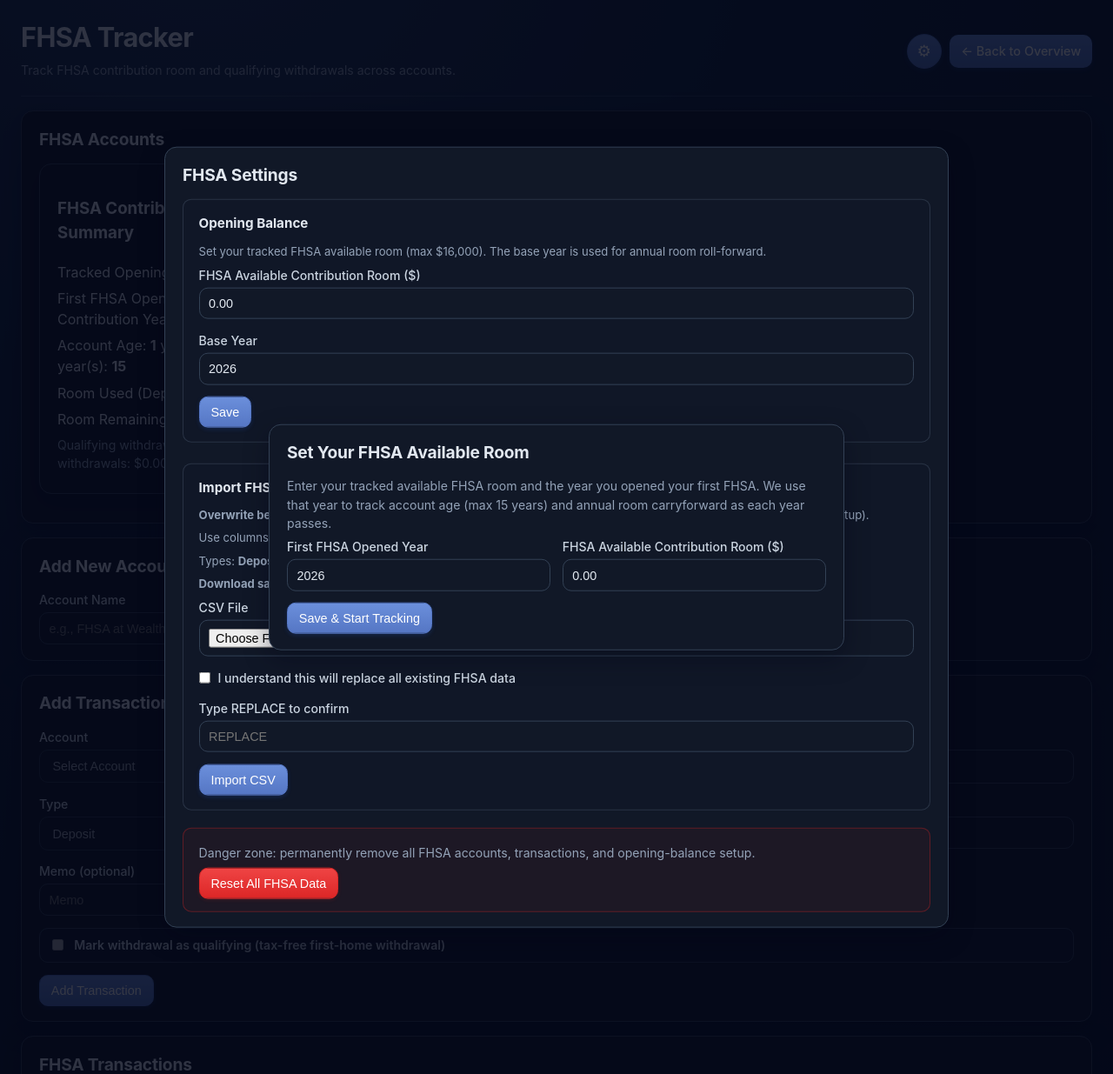
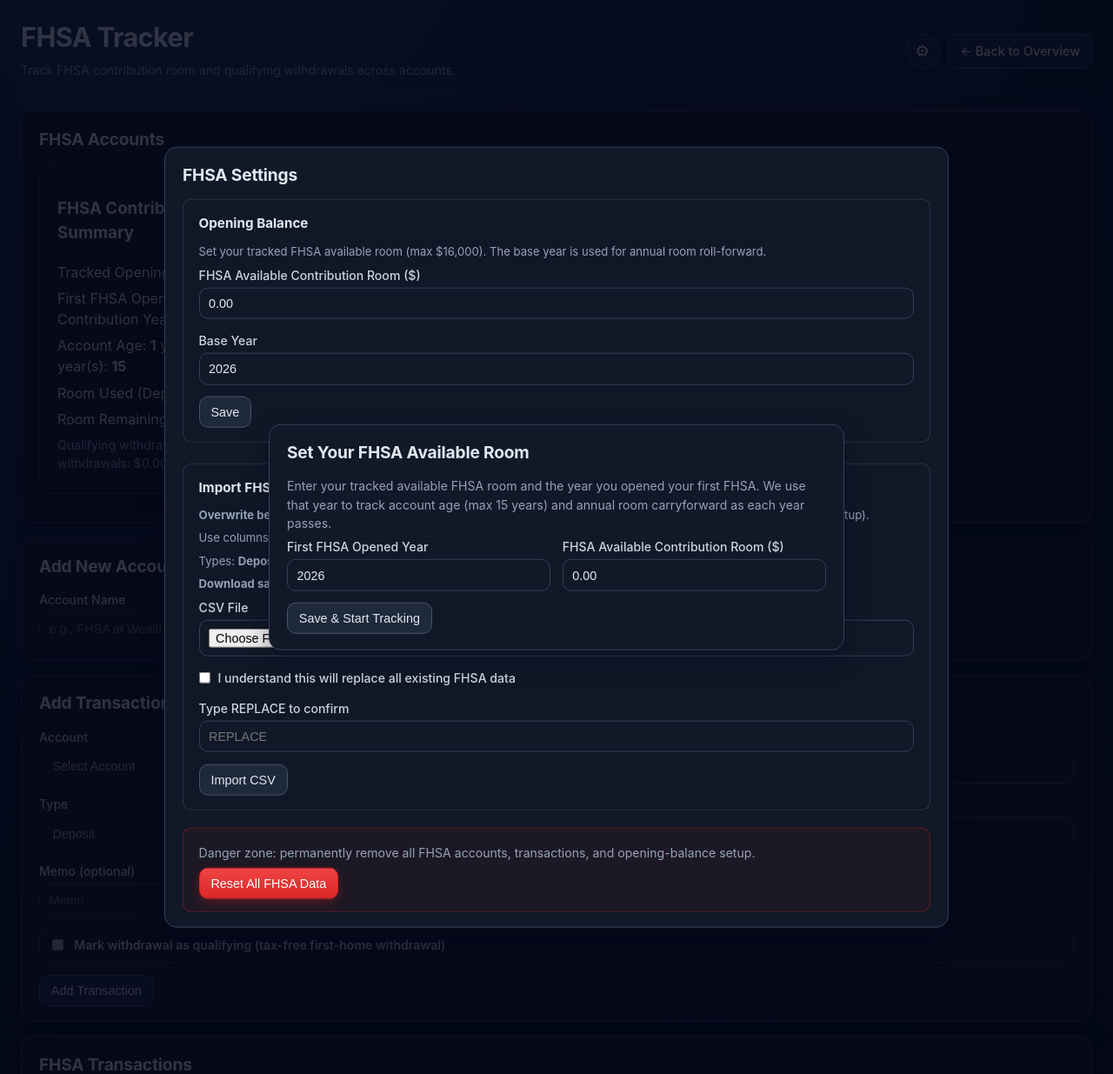
Before and after one commit to GabrielJean/FinGlass, a Django app: page /fhsa in a window 1280 px wide, after a click that opens the changed part. Shown: the whole page at 87% size. Run offline with Django 5.2, Linux system fonts and the light colour scheme; the visitor is signed in with stand-in values (Sample User, id 1); data that the repository does not hold is empty.

Commit message:
feat: update button styles and add secondary class for improved UI consistency

```diff
--- a/static/css/buttons.css
+++ b/static/css/buttons.css
@@ -4,42 +4,59 @@
 
 button {
   cursor: pointer;
-  background: linear-gradient(180deg, #6b8fdb 0%, #5576c4 100%);
-  color: #fff;
-  border-color: #5576c4;
+  background: #1e293b;
+  color: #e2e8f0;
+  border: 1px solid #475569;
+  border-color: #475569;
   font-weight: 500;
   min-height: 36px;
   padding: 0.5rem 0.8rem;
   font-size: 0.9rem;
-  box-shadow: 0 2px 5px rgba(37, 99, 235, 0.18);
-  transition: transform 120ms ease, filter 160ms ease, box-shadow 160ms ease;
+  box-shadow: none;
+  transition: filter 160ms ease, box-shadow 160ms ease, background-color 160ms ease, border-color 160ms ease;
 }
 
-button:hover {
-  filter: brightness(1.05);
-  box-shadow: 0 3px 7px rgba(37, 99, 235, 0.22);
+button:not(.btn-danger):not([data-action="delete"]):hover {
+  filter: none;
+  background: #3b4c63;
+  border-color: #94a3b8;
+  box-shadow: 0 10px 24px rgba(15, 23, 42, 0.34);
 }
 
-button:active {
-  transform: translateY(1px) scale(0.995);
+button:not(.btn-danger):not([data-action="delete"]):active {
+  box-shadow: 0 3px 10px rgba(15, 23, 42, 0.24);
 }
 
 .btn-link {
   display: inline-block;
   padding: 0.5rem 0.8rem;
   border-radius: 10px;
-  background: linear-gradient(180deg, #6b8fdb 0%, #5576c4 100%);
-  color: #fff;
+  background: #1e293b;
+  color: #e2e8f0;
   text-decoration: none;
   font-weight: 500;
   font-size: 0.9rem;
-  box-shadow: 0 2px 5px rgba(37, 99, 235, 0.18);
-  transition: transform 120ms ease, filter 160ms ease, box-shadow 160ms ease;
+  border: 1px solid #475569;
+  box-shadow: none;
+  transition: filter 160ms ease, box-shadow 160ms ease, background-color 160ms ease, border-color 160ms ease;
 }
 
-.btn-link:hover {
-  filter: brightness(1.05);
-  box-shadow: 0 3px 7px rgba(37, 99, 235, 0.22);
+.btn-link:not(.btn-danger):hover {
+  filter: none;
+  background: #3b4c63;
+  border-color: #94a3b8;
+  box-shadow: 0 10px 24px rgba(15, 23, 42, 0.34);
+}
+
+.btn-link:not(.btn-danger):active {
+  box-shadow: 0 3px 10px rgba(15, 23, 42, 0.24);
+}
+
+button:focus-visible,
+.btn-link:focus-visible {
+  outline: 2px solid #cbd5e1;
+  outline-offset: 2px;
+  box-shadow: 0 0 0 4px rgba(148, 163, 184, 0.34);
 }
 
 /* Button Variants */
@@ -108,7 +126,7 @@ button[data-action="delete"],
   background: linear-gradient(180deg, #ef4444 0%, #dc2626 100%);
   border-color: #dc2626;
   color: #ffffff;
-  box-shadow: 0 1px 4px rgba(220, 38, 38, 0.18);
+  box-shadow: 0 4px 12px rgba(220, 38, 38, 0.3);
 }
 
 button.btn-danger:hover,
--- a/static/css/theme.css
+++ b/static/css/theme.css
@@ -76,14 +76,14 @@ td,
 
 button,
 .btn-link {
-  background: linear-gradient(180deg, #6b8fdb 0%, #5576c4 100%);
-  border-color: #5576c4;
-  color: #ffffff;
+  background: #1e293b;
+  border-color: #475569;
+  color: #e2e8f0;
 }
 
 button:hover,
 .btn-link:hover {
-  filter: brightness(1.05);
+  filter: none;
 }
 
 .cash-account-row {
--- a/templates/acb.html
+++ b/templates/acb.html
@@ -21,7 +21,7 @@
           <h1>ACB Tracker</h1>
           <p class="muted">Add ACB transactions and open any security for full transaction editing.</p>
         </div>
-        <a class="btn-link" href="/">← Back to Overview</a>
+        <a class="btn-link btn-secondary" href="/">← Back to Overview</a>
       </header>
 
       <section class="card">
--- a/templates/credit_card.html
+++ b/templates/credit_card.html
@@ -72,7 +72,7 @@
               </div>
             </section>
           </div>
-          <a class="btn-link" href="/">← Back to Overview</a>
+          <a class="btn-link btn-secondary" href="/">← Back to Overview</a>
         </div>
       </header>
 
--- a/templates/fhsa.html
+++ b/templates/fhsa.html
@@ -87,7 +87,7 @@
               </div>
             </section>
           </div>
-          <a class="btn-link" href="/">← Back to Overview</a>
+          <a class="btn-link btn-secondary" href="/">← Back to Overview</a>
         </div>
       </header>
 
--- a/templates/holdings.html
+++ b/templates/holdings.html
@@ -21,7 +21,7 @@
           <h1>Holdings Editor</h1>
           <p class="muted">Add, edit, and delete investment account holdings without importing files.</p>
         </div>
-        <a class="btn-link" href="/">← Back to Overview</a>
+        <a class="btn-link btn-secondary" href="/">← Back to Overview</a>
       </header>
 
       <section class="card">
--- a/templates/net_worth.html
+++ b/templates/net_worth.html
@@ -21,7 +21,7 @@
           <h1>Net Worth Tracker</h1>
           <p class="muted">Add, edit, and remove net worth entries over time.</p>
         </div>
-        <a class="btn-link" href="/">← Back to Overview</a>
+        <a class="btn-link btn-secondary" href="/">← Back to Overview</a>
       </header>
 
       <section class="card">
--- a/templates/rrsp.html
+++ b/templates/rrsp.html
@@ -114,7 +114,7 @@
               </div>
             </section>
           </div>
-          <a class="btn-link" href="/">← Back to Overview</a>
+          <a class="btn-link btn-secondary" href="/">← Back to Overview</a>
         </div>
       </header>
 
--- a/templates/security.html
+++ b/templates/security.html
@@ -21,7 +21,7 @@
           <h1>{{ security }}</h1>
           <p class="muted">Security detail and transaction editing.</p>
         </div>
-        <a class="btn-link" href="/">← Back to Overview</a>
+        <a class="btn-link btn-secondary" href="/">← Back to Overview</a>
       </header>
 
       <section class="card">
--- a/templates/tfsa.html
+++ b/templates/tfsa.html
@@ -112,7 +112,7 @@
               </div>
             </section>
           </div>
-          <a class="btn-link" href="/">← Back to Overview</a>
+          <a class="btn-link btn-secondary" href="/">← Back to Overview</a>
         </div>
       </header>
 
```
Also changed, not shown: other parts of static/css/buttons.css (+31 -10 lines), other parts of static/css/theme.css (+36 -3 lines).
